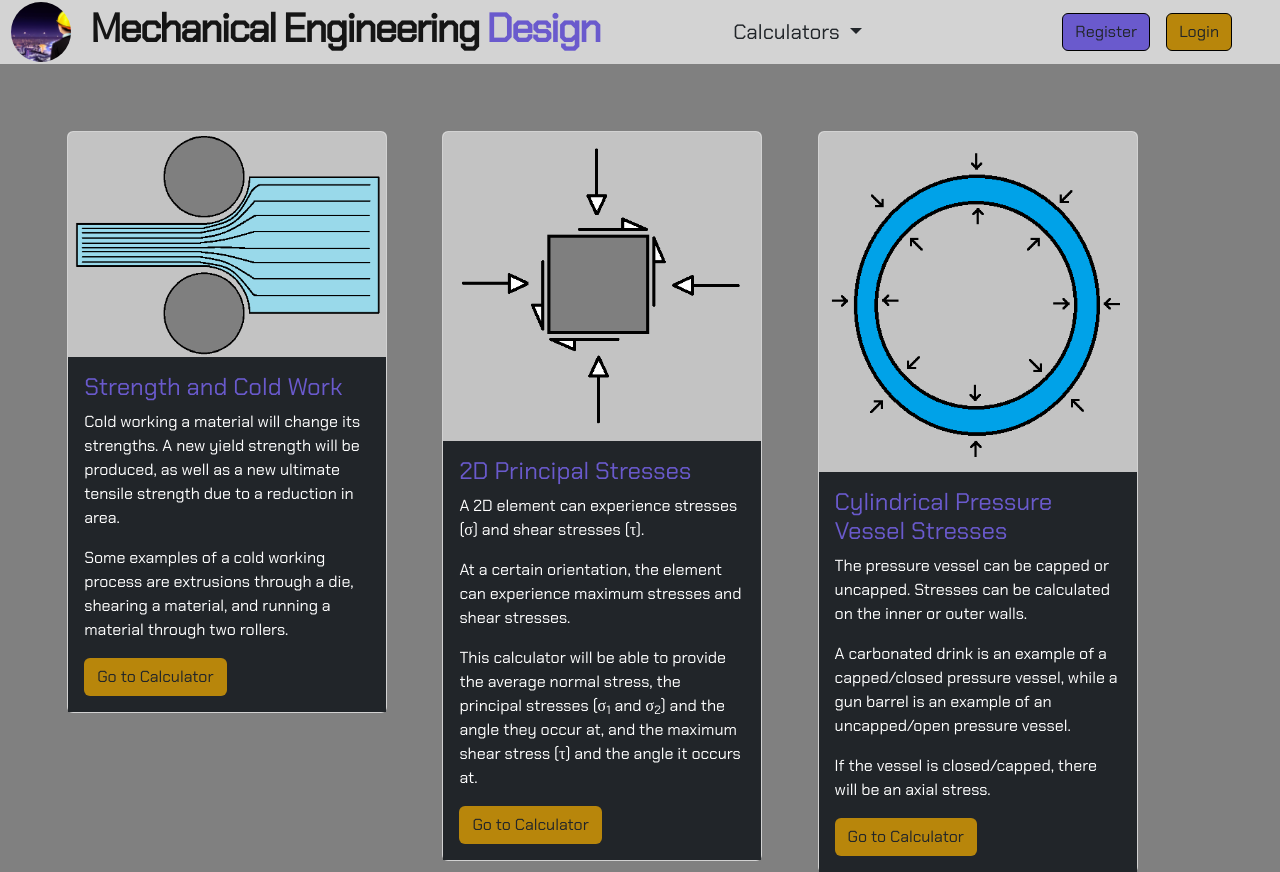
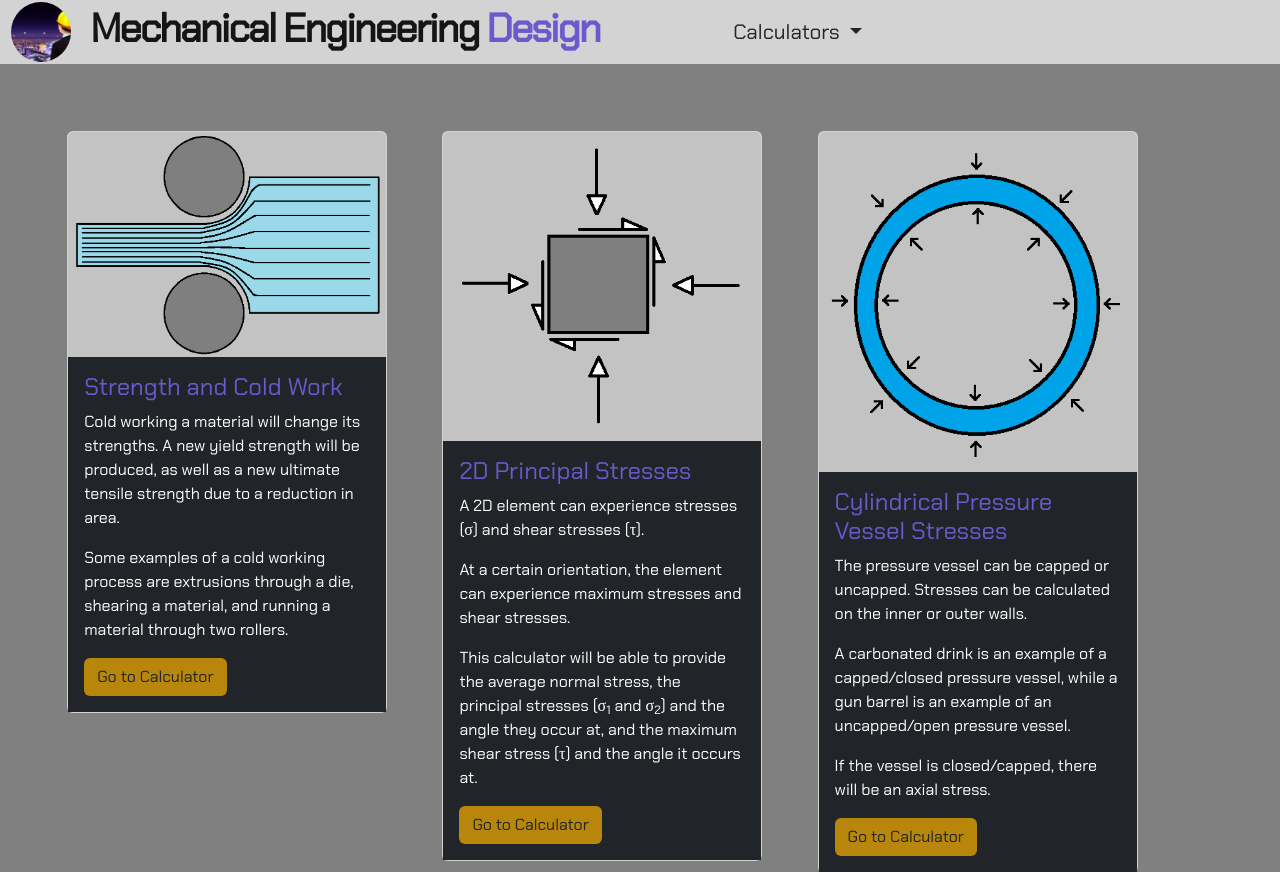
Before and after one commit to pjf342/MechanicalEngineeringDesign, a Django app: page / in a window 1280 px wide. Shown: the top 872 px of the page. Run offline with Django 4.2, Linux system fonts and the light colour scheme; some libraries are stand-ins or nearby versions.

Commit message:
removed non-functioning buttons for heroku push

```diff
--- a/pages/templates/base.html
+++ b/pages/templates/base.html
@@ -26,8 +26,8 @@
         </ul>
       </div>
           </div>
-    <a href="{% url 'register' %}" class="btn" tabindex="-1" role="button" aria-disabled="true" style="font-family:'Chakra Petch';background-color:SlateBlue;border-color:black;margin: 0rem 1rem 0rem 0rem;">Register</a>
-    <a href="{% url 'login' %}" class="btn" tabindex="-1" role="button" aria-disabled="true" style="font-family:'Chakra Petch';background-color:DarkGoldenRod;border-color:black;margin: 0rem 3rem 0rem 0rem">Login</a>
+<!--    <a href="{% url 'register' %}" class="btn" tabindex="-1" role="button" aria-disabled="true" style="font-family:'Chakra Petch';background-color:SlateBlue;border-color:black;margin: 0rem 1rem 0rem 0rem;">Register</a>-->
+<!--    <a href="{% url 'login' %}" class="btn" tabindex="-1" role="button" aria-disabled="true" style="font-family:'Chakra Petch';background-color:DarkGoldenRod;border-color:black;margin: 0rem 3rem 0rem 0rem">Login</a>-->
 
   </nav>
   {% block content %}
```
